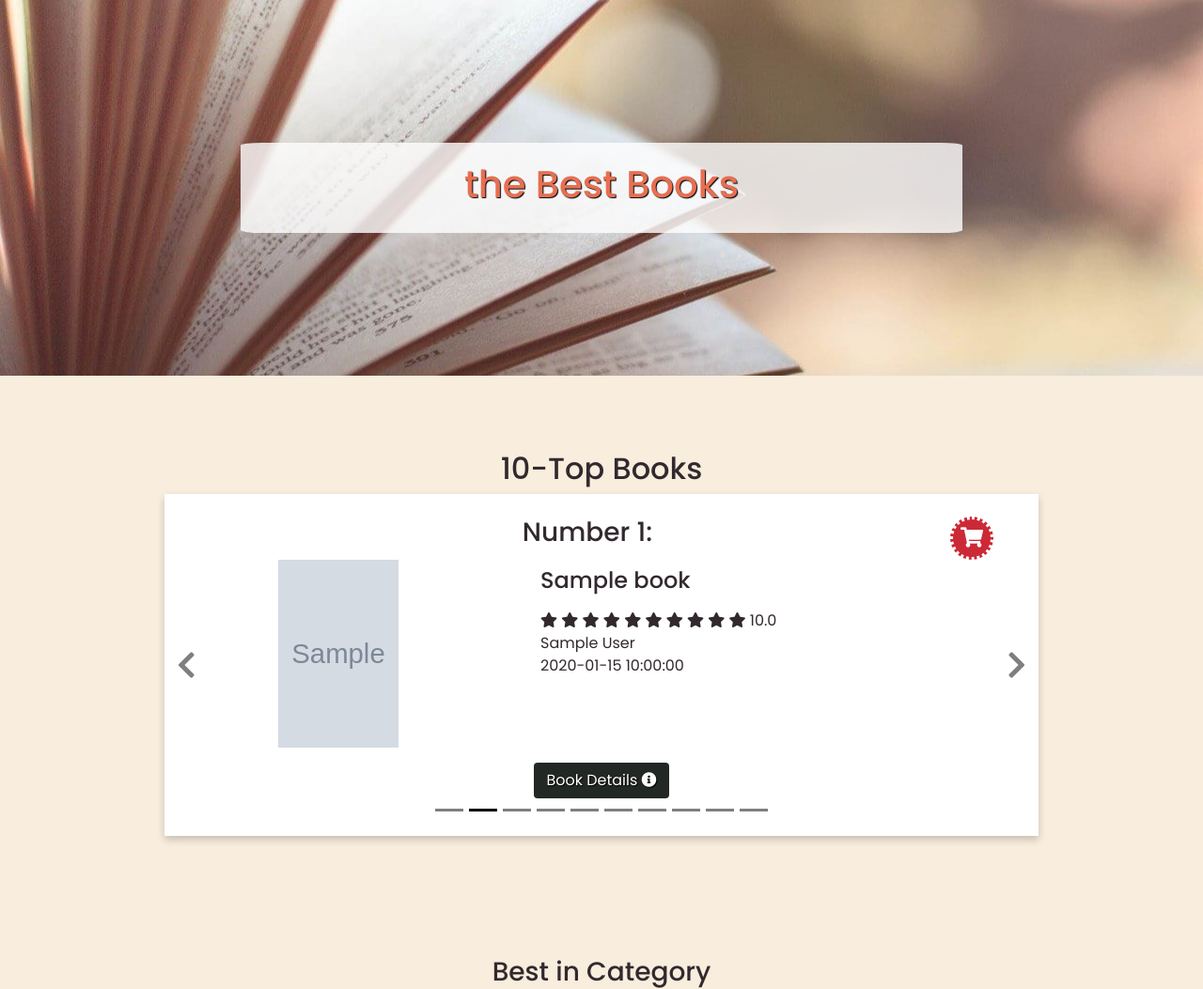
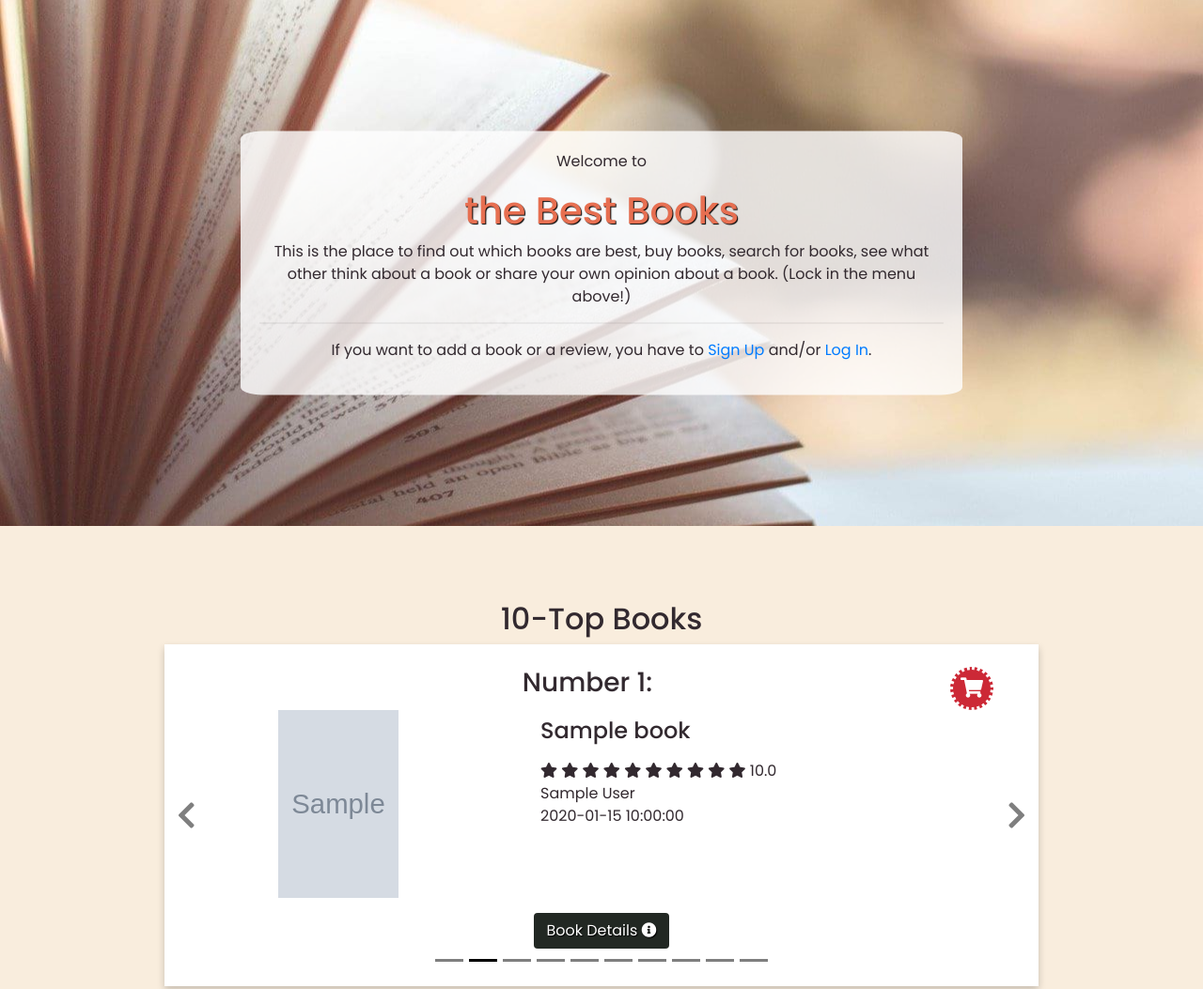
Before and after one commit to Carina-P/ms3-best-books, a Flask app: page / in a window 1280 px wide. Shown: the part 56-1109 px from the top of the page at 94% size. Run offline with Flask 2, Linux system fonts and the light colour scheme; grey boxes marked "Sample" are stand-in pictures; a database or web service that is not in the repository returns one stand-in record (values such as "Sample title"); some libraries are stand-ins or nearby versions.

Commit message:
Added welcome text

```diff
--- a/static/css/style.css
+++ b/static/css/style.css
@@ -20,6 +20,9 @@ body{
 }
 .text-white{
     color: #ffffff;
+}
+.text-sandy{
+    color: #e76f51;
 }
 .btn-green{
     background-color: #222823;
@@ -118,20 +121,21 @@ body{
 .start-image {
     background-image: url("../images/book.jpg");
     max-width: 100%;
-    height: 50vh;
+    height: 70vh;
     background-position: center;
     background-repeat: no-repeat;
     background-size: cover;
 }
+.start-width{
+    width: 60%;
+}
 .start-text {
     background-color: rgb(255,255,255,0.8);
-    color: #e76f51;
     position: absolute;
     top: 50%;
     left: 50%;
     transform: translate(-50%, -50%);
     z-index: 2;
-    width: 60%;
     padding: 20px;
     text-align: center;
 }
@@ -220,6 +224,9 @@ body{
     .left{
         float:none;
     }
+    .start-width{
+        width: 90%;
+    }
 }
 @media screen and (min-width: 992px){
     #popular{
--- a/templates/pages/home.html
+++ b/templates/pages/home.html
@@ -4,8 +4,16 @@
     <!-- Start-section  -->
     <section class="start-container">
         <div class="start-image"></div>
-        <div class="start-text dark-shadow rounded-corners">
-            <h1>the Best Books</h1>
+        <div class="start-text rounded-corners start-width">
+            <p text-black>Welcome to </p>
+            <h1 class="text-sandy dark-shadow">the Best Books</h1>
+            <p>This is the place to find out which books are best, buy books,
+                search for books, see what other think about a book or share
+                your own opinion about a book. (Lock in the menu above!) <hr>
+                If you want to add a book or a review, you have to
+                <a href="{{ url_for('signup') }}">Sign Up</a> and/or
+                <a href="{{ url_for('login') }}">Log In</a>.
+            </p>
         </div>
     </section>
     <!-- End of Start-section -->
```
